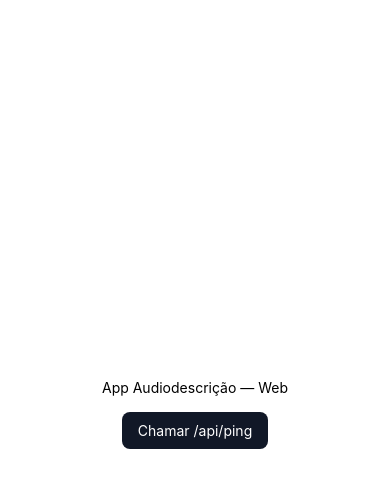
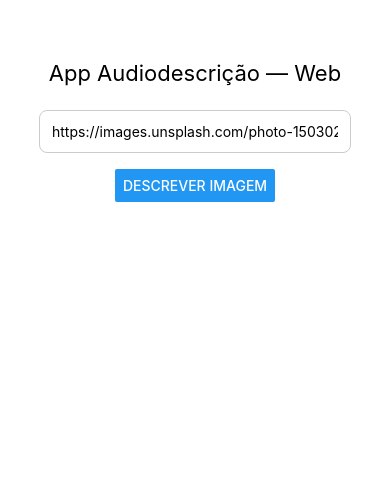
Before and after one commit to mktpassos/audiodescricao-app, a React Native app: screen / in a window 390 px wide. Shown: the top 488 px of the page. Built offline with nearby package versions, Linux system fonts and the light colour scheme.

Commit message:
Update app.js

```diff
--- a/app.js
+++ b/app.js
@@ -1,47 +1,70 @@
 import React, { useState } from 'react';
-import { View, Text, Pressable } from 'react-native';
+import { View, Text, TextInput, Button, ActivityIndicator } from 'react-native';
 
 export default function App() {
+  const [imageUrl, setImageUrl] = useState(
+    'https://images.unsplash.com/photo-1503023345310-bd7c1de61c7d'
+  );
+  const [loading, setLoading] = useState(false);
   const [result, setResult] = useState(null);
-  const [loading, setLoading] = useState(false);
+  const [error, setError] = useState(null);
 
-  const callApi = async () => {
+  async function handleDescribe() {
     setLoading(true);
+    setError(null);
+    setResult(null);
     try {
-      // caminho relativo = mesmo domínio do seu site -> sem CORS
-      const res = await fetch('/api/ping');
+      const res = await fetch('/api/descrever-imagem', {
+        method: 'POST',
+        headers: { 'Content-Type': 'application/json' },
+        body: JSON.stringify({ imageUrl }),
+      });
+
+      if (!res.ok) {
+        throw new Error(`Erro ${res.status}: ${res.statusText}`);
+      }
+
       const data = await res.json();
-      setResult(JSON.stringify(data, null, 2));
+      setResult(data);
     } catch (err) {
-      setResult(`Erro: ${err.message}`);
+      setError(String(err));
     } finally {
       setLoading(false);
     }
-  };
+  }
 
   return (
-    <View style={{ flex: 1, justifyContent: 'center', alignItems: 'center', padding: 16 }}>
-      <Text style={{ marginBottom: 16 }}>App Audiodescrição — Web</Text>
+    <View style={{ flex: 1, gap: 16, paddingTop: 60, alignItems: 'center' }}>
+      <Text style={{ fontSize: 22, marginBottom: 8 }}>App Audiodescrição — Web</Text>
 
-      <Pressable
-        onPress={callApi}
+      <TextInput
+        value={imageUrl}
+        onChangeText={setImageUrl}
+        placeholder="URL da imagem"
         style={{
-          backgroundColor: '#111827',
-          paddingHorizontal: 16,
-          paddingVertical: 10,
+          width: '80%',
+          maxWidth: 720,
+          borderWidth: 1,
+          borderColor: '#ccc',
+          padding: 12,
           borderRadius: 8,
-          marginBottom: 16,
         }}
-      >
-        <Text style={{ color: 'white' }}>
-          {loading ? 'Chamando API…' : 'Chamar /api/ping'}
+      />
+
+      <Button title="Descrever imagem" onPress={handleDescribe} />
+      {loading && <ActivityIndicator style={{ marginTop: 16 }} />}
+
+      {error && (
+        <Text style={{ marginTop: 16, color: 'red' }}>
+          {error}
         </Text>
-      </Pressable>
+      )}
 
       {result && (
-        <Text style={{ fontFamily: 'monospace', textAlign: 'center' }}>
-          {result}
-        </Text>
+        <View style={{ marginTop: 16, width: '80%', maxWidth: 720 }}>
+          <Text style={{ fontWeight: 'bold' }}>Resposta:</Text>
+          <Text>{JSON.stringify(result, null, 2)}</Text>
+        </View>
       )}
     </View>
   );
```
